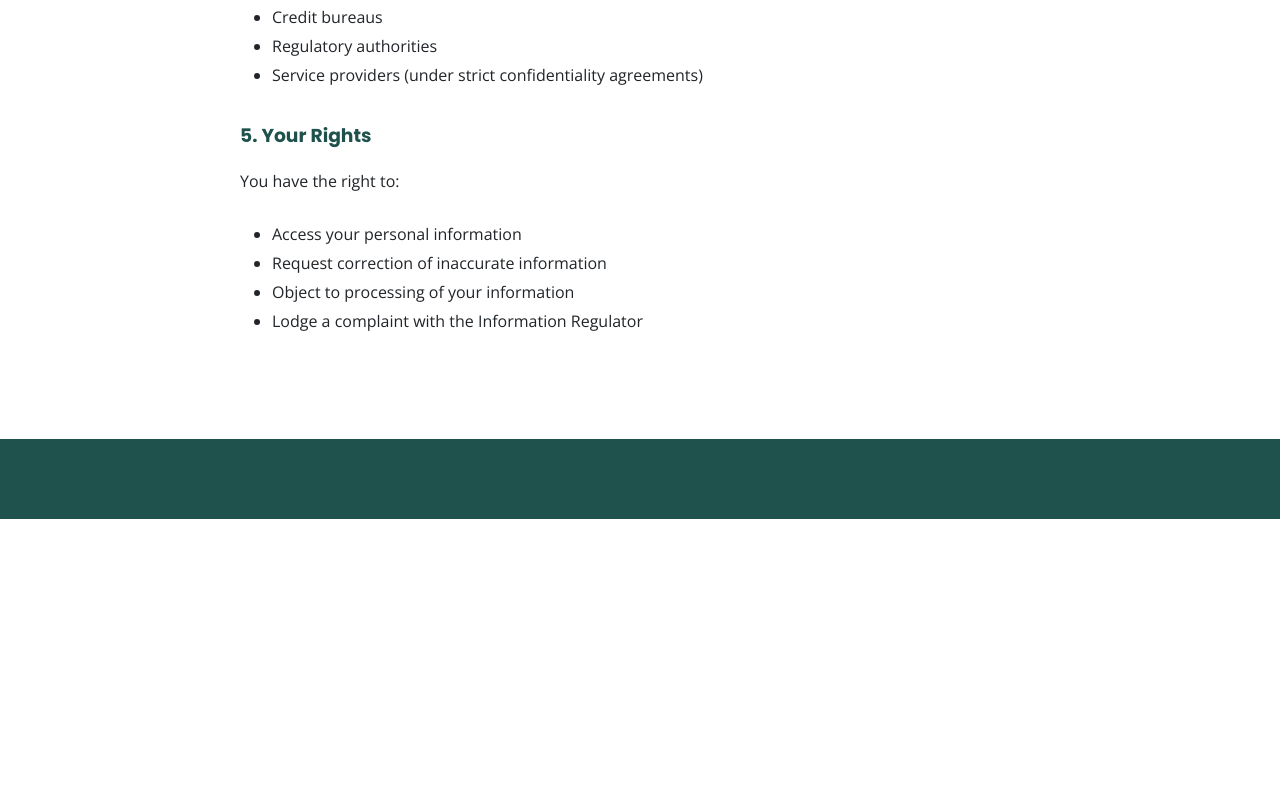
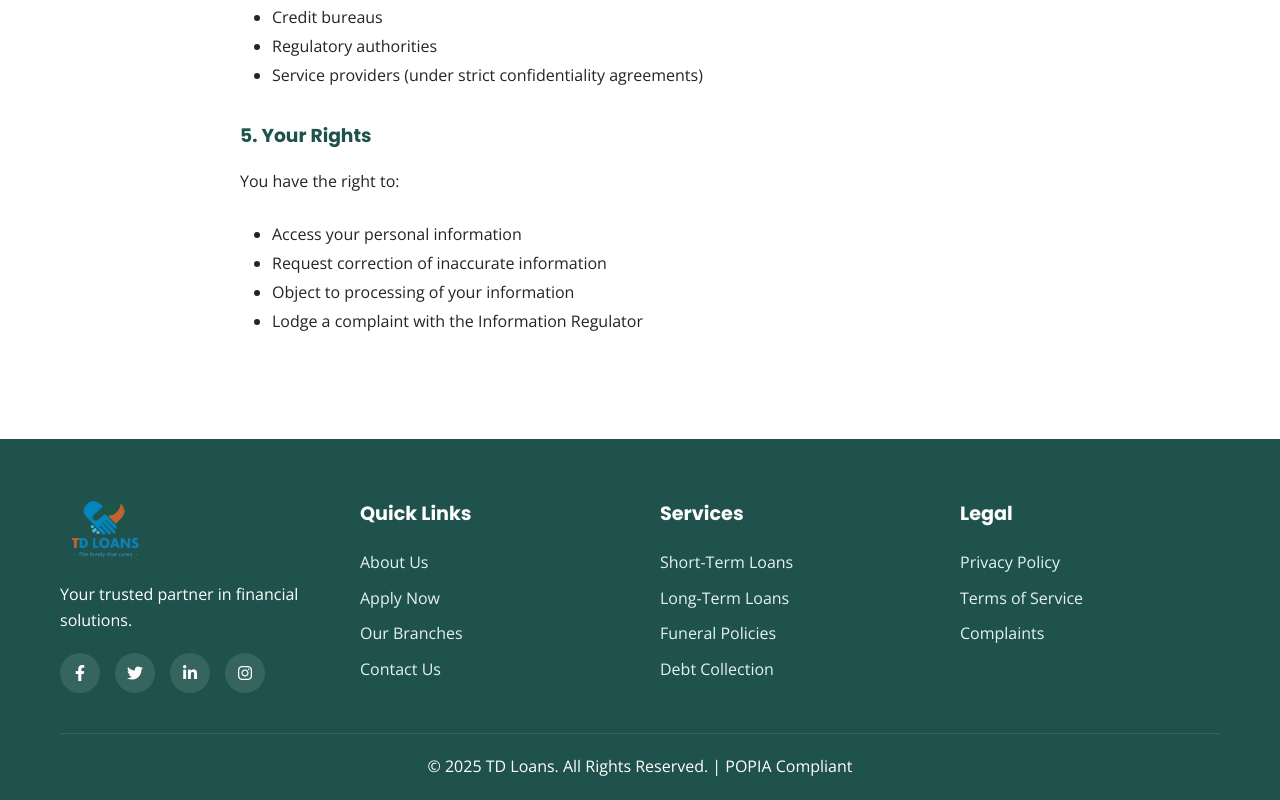
Before and after one commit to Lucas7110deve/tdloans-preview, a plain HTML site: page privacy.html in a window 1280 px wide. Shown: the part 1017-1817 px from the top of the page. Before the commit the page ends 1536 px from the top, so only its background shows below. Drawn offline with nearby package versions, Linux system fonts and the light colour scheme.

Commit message:
Update privacy.html

```diff
--- a/privacy.html
+++ b/privacy.html
@@ -13,7 +13,7 @@
     <header>
         <div class="container">
             <div class="logo-container">
-                <img src="assets/td-loans-logo-transparent.png" alt="TD Loans Logo" class="logo">
+                <img src="td-loans-logo-transparent.png" alt="TD Loans Logo" class="logo">
             </div>
             <nav>
                 <ul>
@@ -80,8 +80,50 @@
     </section>
 
     <!-- Footer (same as about.html) -->
-    <footer>
-        <!-- Copy the same footer from about.html -->
+ <footer>
+        <div class="container">
+            <div class="footer-grid">
+                <div class="footer-col">
+                    <img src="td-loans-logo-transparent.png" alt="TD Loans Logo" class="footer-logo">
+                    <p>Your trusted partner in financial solutions.</p>
+                    <div class="social-links">
+                        <a href="#"><i class="fab fa-facebook-f"></i></a>
+                        <a href="#"><i class="fab fa-twitter"></i></a>
+                        <a href="#"><i class="fab fa-linkedin-in"></i></a>
+                        <a href="#"><i class="fab fa-instagram"></i></a>
+                    </div>
+                </div>
+                <div class="footer-col">
+                    <h3>Quick Links</h3>
+                    <ul>
+                        <li><a href="about.html">About Us</a></li>
+                        <li><a href="apply.html">Apply Now</a></li>
+                        <li><a href="branches.html">Our Branches</a></li>
+                        <li><a href="contact.html">Contact Us</a></li>
+                    </ul>
+                </div>
+                <div class="footer-col">
+                    <h3>Services</h3>
+                    <ul>
+                        <li><a href="apply.html">Short-Term Loans</a></li>
+                        <li><a href="apply.html">Long-Term Loans</a></li>
+                        <li><a href="funeral.html">Funeral Policies</a></li>
+                        <li><a href="debt.html">Debt Collection</a></li>
+                    </ul>
+                </div>
+                <div class="footer-col">
+                    <h3>Legal</h3>
+                    <ul>
+                        <li><a href="privacy.html">Privacy Policy</a></li>
+                        <li><a href="terms.html">Terms of Service</a></li>
+                        <li><a href="complaints.html">Complaints</a></li>
+                    </ul>
+                </div>
+            </div>
+            <div class="footer-bottom">
+                <p>&copy; 2025 TD Loans. All Rights Reserved. | POPIA Compliant</p>
+            </div>
+        </div>
     </footer>
 
     <script src="script.js"></script>
```
